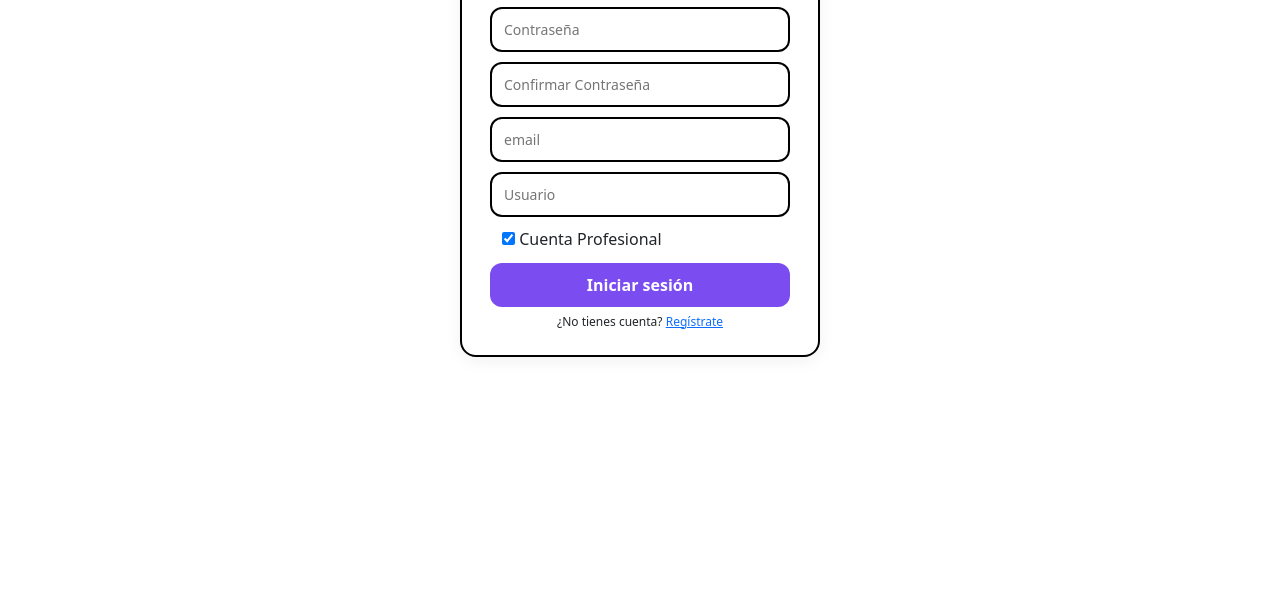
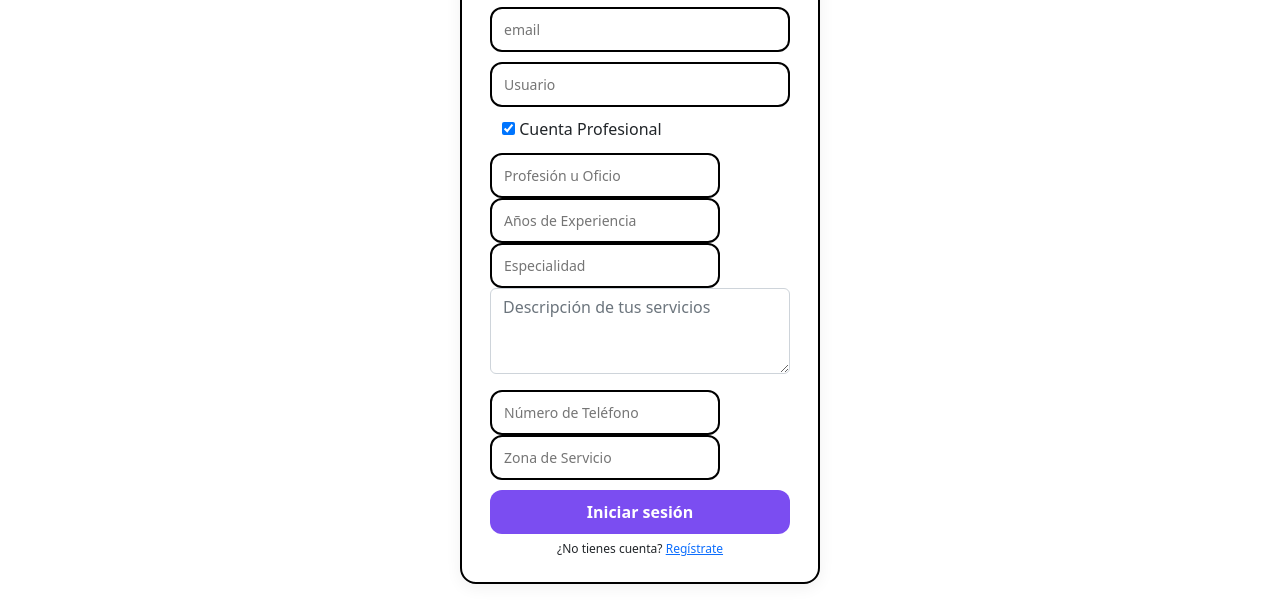
Before and after one commit to Niconavarrov/FrontEndEscalablitas, a plain HTML site: page app/views/Registro.html in a window 1280 px wide. Both pictures are taken after a click on the checkbox "Cuenta Profesional". Shown: the part 314-922 px from the top of the page. Before the commit the page ends 804 px from the top, so only its background shows below. Drawn offline with nearby package versions, Linux system fonts and the light colour scheme.

Commit message:
Registro hecho para cuenta Profesional

```diff
--- a/app/views/Registro.html
+++ b/app/views/Registro.html
@@ -4,9 +4,16 @@
     <meta charset="UTF-8">
     <title>Escalablitas APP</title>
     <script src="scripts/home.js"></script>
+    <script src="scripts/Registro.js"></script>
     <link rel="stylesheet" href="styles/styles.css">
     <link href="https://cdn.jsdelivr.net/npm/bootstrap@5.2.3/dist/css/bootstrap.min.css" rel="stylesheet">
     <script src="https://kit.fontawesome.com/07b7b4af07.js" crossorigin="anonymous"></script>
+    <style>
+        #camposProfesionales {
+            opacity: 0;
+            transition: opacity 0.3s ease-in-out;
+        }
+    </style>
 </head>
 <body>
     <!-- CREACION DEL NAVBAR PRINCIPAL -->
@@ -53,11 +60,20 @@
 
                 <div class="row" id="CuentaProfesional">
                     <div class="form-check">
-                        <input type="checkbox" name="cuentaPro" id="checkProfesional">
+                        <input type="checkbox" name="cuentaPro" id="checkProfesional" onclick="ToggleEvent()">
                         <label for="checkProfesional">Cuenta Profesional</label>
                     </div>
                 </div>
 
+                <!-- Campos adicionales para cuenta profesional -->
+                <div id="camposProfesionales" style="display: none;">
+                    <input type="text" name="profesion" placeholder="Profesión u Oficio" required />
+                    <input type="number" name="experiencia" placeholder="Años de Experiencia" min="0" required />
+                    <input type="text" name="especialidad" placeholder="Especialidad" required />
+                    <textarea name="descripcion" placeholder="Descripción de tus servicios" rows="3" class="form-control mb-3" required></textarea>
+                    <input type="tel" name="telefono" placeholder="Número de Teléfono" pattern="[0-9]{10}" required />
+                    <input type="text" name="zona" placeholder="Zona de Servicio" required />
+                </div>
 
                 <button type="submit" class="btn btn-primary w-100">Iniciar sesión</button>
             </form>
--- /dev/null
+++ b/app/views/scripts/Registro.js
@@ -0,0 +1,18 @@
+function ToggleEvent() {
+    var checkBox = document.getElementById("checkProfesional");
+    var camposProfesionales = document.getElementById("camposProfesionales");
+
+    if (checkBox.checked) {
+        // Mostrar campos adicionales con una animación suave
+        camposProfesionales.style.display = "block";
+        setTimeout(() => {
+            camposProfesionales.style.opacity = "1";
+        }, 100);
+    } else {
+        // Ocultar campos adicionales con una animación suave
+        camposProfesionales.style.opacity = "0";
+        setTimeout(() => {
+            camposProfesionales.style.display = "none";
+        }, 100);
+    }
+}
```
